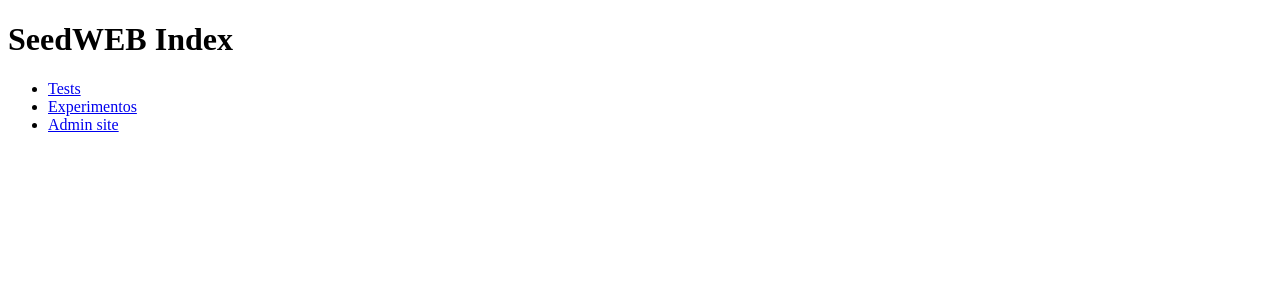
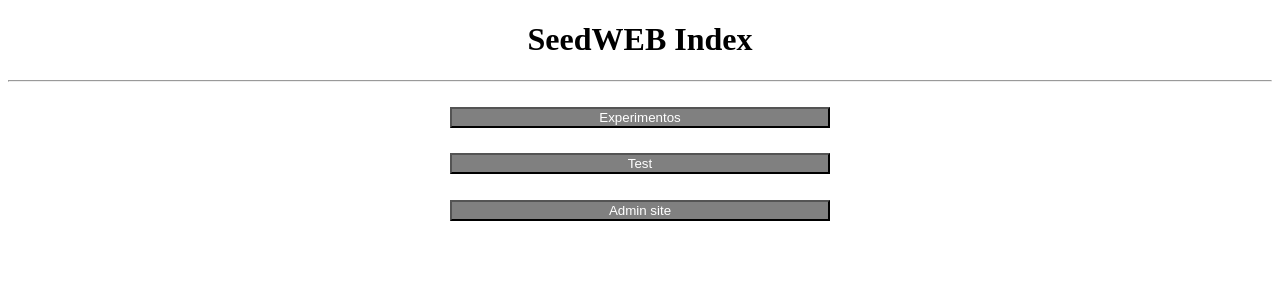
Before and after one commit to Rmejiaz/seedWEB, a Django app: page / in a window 1280 px wide. Shown: the top 300 px of the page. Run offline with Django 4.2, Linux system fonts and the light colour scheme; the visitor is signed in with stand-in values (Sample User, id 1).

Commit message:
Basic styling

```diff
--- a/seedgui/experimentos/templates/experimentos/index.html
+++ b/seedgui/experimentos/templates/experimentos/index.html
@@ -8,10 +8,8 @@
 </head>
 <body>
     <h1>Menú de Experimentos</h1>
-    <ul>
         <li><a href="/admin/experimentos/experimento/add/"> Crear Experimento</a></li>
         <li><a href={% url 'experimentos:lista_experimentos' %}> Ver Experimentos</a></li>
         <li><a href="../"> Volver a Inicio</a></li>
-    </ul>
 </body>
 </html>
--- a/seedgui/seedgui/settings.py
+++ b/seedgui/seedgui/settings.py
@@ -49,6 +49,8 @@ ALLOWED_HOSTS = ["*"]
 # Application definition
 
 INSTALLED_APPS = [
+    'admin_interface.apps.AdminInterfaceConfig',
+    'colorfield',
     'django.contrib.admin',
     'django.contrib.auth',
     'django.contrib.contenttypes',
--- a/seedgui/seedgui/templates/seedgui/index.html
+++ b/seedgui/seedgui/templates/seedgui/index.html
@@ -7,11 +7,26 @@
     <title>SeedWEB</title>
 </head>
 <body>
-    <h1>SeedWEB Index</h1>
-    <ul>
-        <li><a href={% url 'test:index' %}> Tests</a></li>
-        <li><a href={% url 'experimentos:index' %}> Experimentos</a></li>
-        <li><a href="/admin"> Admin site</a></li>
-    </ul>
+    <div style="width: 100%;">
+        <div style="text-align: center;">
+            <h1>SeedWEB Index</h1>
+            <hr>
+        </div>
+        <div style="width: 100%; text-align: center; margin-top: 2%;">
+            <form action="{% url 'experimentos:index' %}" method="get">
+                <button style="width: 30%; margin-left: auto; margin-right: auto; background-color: gray; color: white;">Experimentos</button>
+            </form>
+        </div>
+        <div style="width: 100%; text-align: center; margin-top: 2%">
+            <form action="{% url 'test:index' %}" method="get">
+                <button style="width: 30%; margin-left: auto; margin-right: auto; background-color: gray; color: white;">Test</button>
+            </form>
+        </div>
+        <div style="width: 100%; text-align: center; margin-top: 2%">
+            <form action="{% url 'admin:index' %}" method="get">
+                <button style="width: 30%; margin-left: auto; margin-right: auto; background-color: gray; color: white;">Admin site</button>
+            </form>
+        </div>
+    </div>
 </body>
 </html>
```
